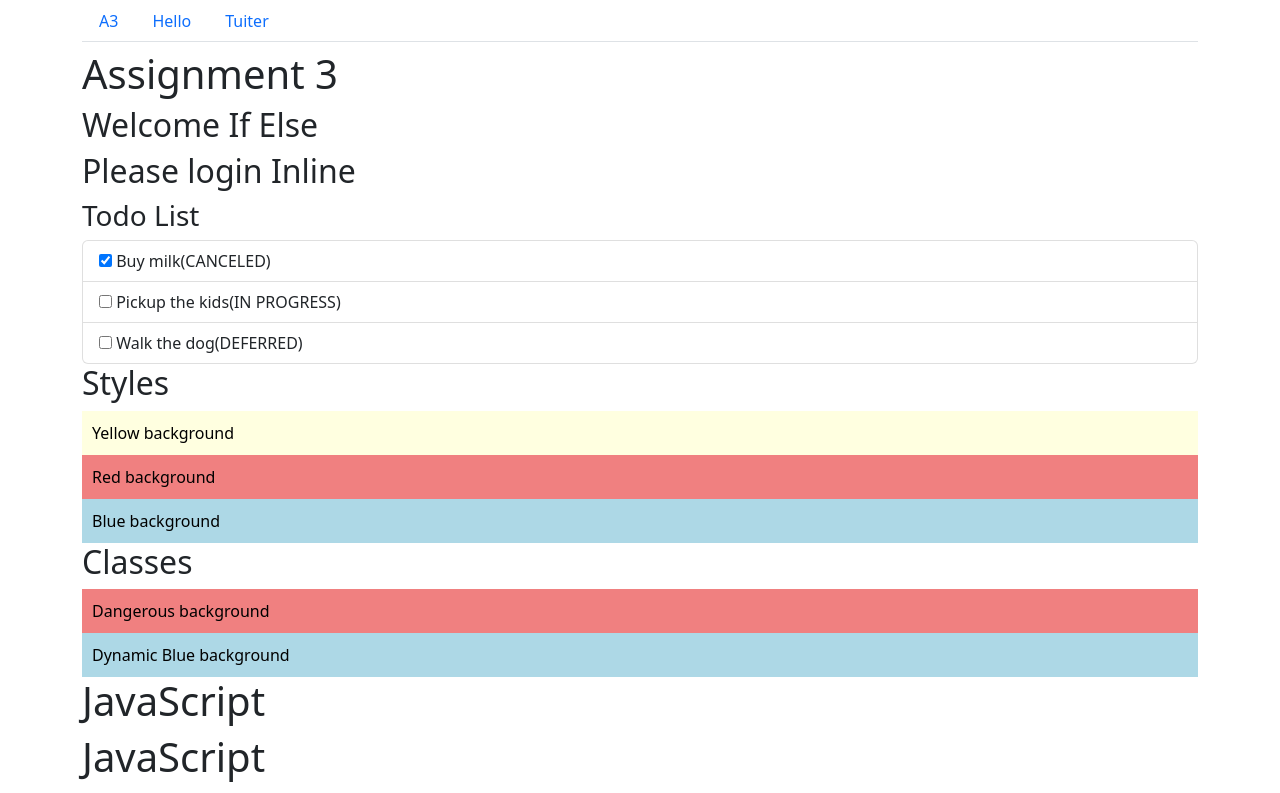
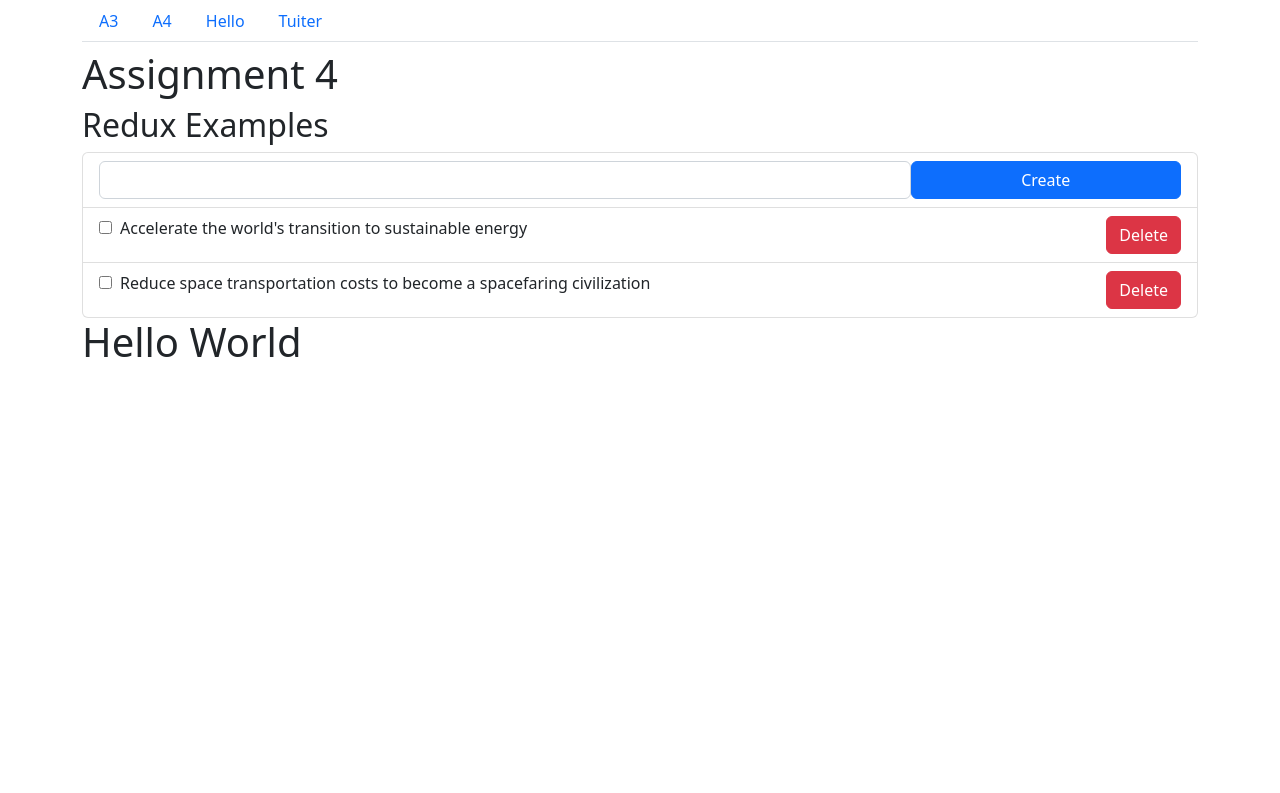
Before and after one commit to srvnngtm/CS-5610-web-development, a React (Create React App) app: page /labs/a4 in a window 1280 px wide. Shown: the top 793 px of the page. Built offline with nearby package versions, Linux system fonts and the light colour scheme.

Commit message:
lab 4 completed

```diff
--- a/package.json
+++ b/package.json
@@ -6,6 +6,7 @@
     "@fortawesome/fontawesome-svg-core": "^6.4.0",
     "@fortawesome/free-solid-svg-icons": "^6.4.0",
     "@fortawesome/react-fontawesome": "^0.2.0",
+    "@reduxjs/toolkit": "^1.9.5",
     "@testing-library/jest-dom": "^5.16.5",
     "@testing-library/react": "^13.4.0",
     "@testing-library/user-event": "^13.5.0",
@@ -14,9 +15,11 @@
     "react": "^18.2.0",
     "react-dom": "^18.2.0",
     "react-icons": "^4.9.0",
+    "react-redux": "^8.0.7",
     "react-router": "^6.11.2",
     "react-router-dom": "^6.11.2",
     "react-scripts": "5.0.1",
+    "redux": "^4.2.1",
     "web-vitals": "^2.1.4"
   },
   "scripts": {
--- /dev/null
+++ b/src/labs/a4/index.js
@@ -0,0 +1,12 @@
+import React from "react";
+import ReduxExamples from "./redux-examples";
+
+const Assignment4 = () => {
+    return(
+      <>
+        <h1>Assignment 4</h1>
+        <ReduxExamples/>
+      </>
+    );
+   };
+   export default Assignment4;
--- /dev/null
+++ b/src/labs/a4/redux-examples/hello-redux-example-component.js
@@ -0,0 +1,8 @@
+import React from "react";
+import { useSelector } from "react-redux";
+const HelloReduxExampleComponent = () => {
+  const message = useSelector((state) => state.hello.message);
+  return <h1>{message}</h1>;
+};
+
+export default HelloReduxExampleComponent;
--- /dev/null
+++ b/src/labs/a4/redux-examples/index.js
@@ -0,0 +1,27 @@
+import React from "react";
+// import { createStore } from "redux";
+import hello from "./reducers/hello";
+import todos from "./reducers/todos-reducer"
+import { Provider } from "react-redux";
+import HelloReduxExampleComponent from "./hello-redux-example-component";
+import { configureStore } from "@reduxjs/toolkit";
+import Todos from "./todos-component";
+
+
+
+// const store = createStore(hello)
+const store = configureStore({reducer:{hello, todos}});
+
+const ReduxExamples = () => {
+  return(
+    <Provider store={store}>
+    <div>
+      <h2>Redux Examples</h2>
+      <Todos/>
+      <HelloReduxExampleComponent/>
+    </div>
+    </Provider>
+  );
+};
+
+export default ReduxExamples;
--- /dev/null
+++ b/src/labs/a4/redux-examples/reducers/hello.js
@@ -0,0 +1,2 @@
+const hello = () => ({message: 'Hello World'});
+export default hello;
--- /dev/null
+++ b/src/labs/a4/redux-examples/reducers/todos-reducer.js
@@ -0,0 +1,36 @@
+import { createSlice } from "@reduxjs/toolkit";
+const initialTodos = [
+  {
+    _id: "123",
+    do: "Accelerate the world's transition to sustainable energy",
+    done: false,
+  },
+  {
+    _id: "234",
+    do: "Reduce space transportation costs to become a spacefaring civilization",
+    done: false,
+  },
+];
+const todosSlice = createSlice({
+  name: "todos",
+  initialState: initialTodos,
+  reducers: {
+    addTodo(state, action) {
+      state.push({
+        _id: new Date().getTime(),
+        do: action.payload.do,
+        done: false,
+      });
+    },
+    deleteTodo(state, action) {
+      const index = action.payload;
+      state.splice(index, 1);
+    },
+    todoDoneToggle(state, action) {
+      const todo = state.find((todo) => todo._id === action.payload._id);
+      todo.done = !todo.done;
+    },
+  },
+});
+export const { addTodo, deleteTodo, todoDoneToggle } = todosSlice.actions;
+export default todosSlice.reducer;
--- /dev/null
+++ b/src/labs/a4/redux-examples/todos-component.js
@@ -0,0 +1,65 @@
+import React, { useState } from "react";
+import { useDispatch, useSelector } from "react-redux";
+import { addTodo, deleteTodo, todoDoneToggle } from "./reducers/todos-reducer";
+
+const Todos = () => {
+  const todos = useSelector((state) => state.todos);
+  const [todo, setTodo] = useState({ do: "" });
+
+  const dispatch = useDispatch();
+  const createTodoClickHandler = () => {
+    dispatch(addTodo(todo));
+    setTodo({ do: "" });
+  };
+  const deleteTodoClickHandler = (index) => {
+    dispatch(deleteTodo(index));
+  };
+
+  const todoChangeHandler = (event) => {
+    const doValue = event.target.value;
+    const newTodo = {
+      do: doValue,
+    };
+    setTodo(newTodo);
+  };
+
+  const toggleTodoDone = (todo) => {
+    dispatch(todoDoneToggle(todo))
+  }
+
+  return (
+    <ul className="list-group">
+      <li className="list-group-item">
+        <button
+          onClick={createTodoClickHandler}
+          className="btn btn-primary w-25 float-end"
+        >
+          Create
+        </button>
+        <input
+          onChange={todoChangeHandler}
+          value={todo.do}
+          className="form-control  w-75"
+        />
+      </li>
+
+      {todos.map((todo, index) => (
+        <li className="list-group-item">
+          <button
+            onClick={() => deleteTodoClickHandler(index)}
+            className="btn btn-danger float-end ms-2"
+          >
+            Delete
+          </button>
+          <input type="checkbox" className="me-2"
+            checked={todo.done}
+            onChange={() =>
+             toggleTodoDone(todo)}/>
+
+          {todo.do}
+        </li>
+      ))}
+    </ul>
+  );
+};
+export default Todos;
--- a/src/labs/index.js
+++ b/src/labs/index.js
@@ -1,15 +1,32 @@
 import Nav from "../nav";
 import Assignment3 from "./a3";
-import {Link} from "react-router-dom";
+import {Link, Route, Routes} from "react-router-dom";
+import Assignment4 from "./a4";
 
+
+
+// function Labs() {
+//   return (
+//     <div>
+//      <Nav/>
+//       <Assignment3 />
+//     </div>
+//   );
+// }
 
 function Labs() {
   return (
     <div>
-     <Nav/>
-      <Assignment3 />
+      <Nav/>
+      <Routes>
+        <Route path="a3"
+         element={<Assignment3/>}/>
+        <Route path="a4"
+         element={<Assignment4/>}/>
+      </Routes>
     </div>
   );
-}
+ }
+
 
 export default Labs;
--- a/src/nav.js
+++ b/src/nav.js
@@ -3,6 +3,7 @@ function Nav() {
  return (
    <nav className="nav nav-tabs mb-2">
      <Link className="nav-link" to="/labs/a3">A3</Link>
+     <Link className="nav-link" to="/labs/a4">A4</Link>
      <Link className="nav-link" to="/hello">Hello</Link>
      <Link className="nav-link" to="/tuiter">Tuiter</Link>
    </nav>
```
Also changed, not shown: 1 other file (tests, documents, lock files or other folders).
